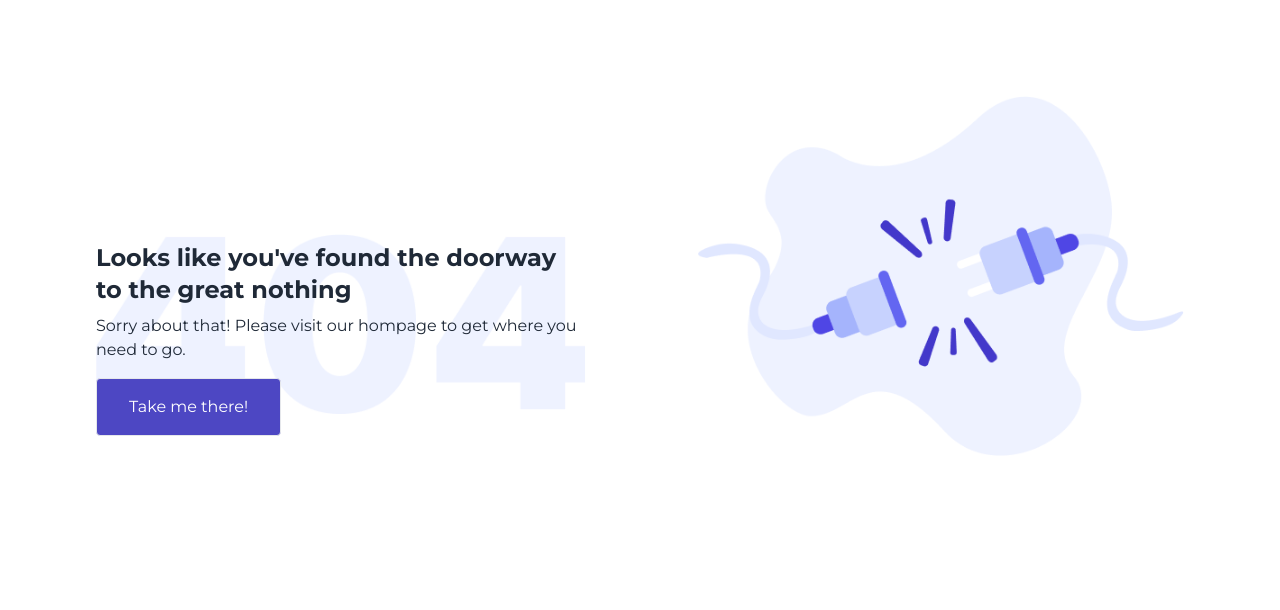
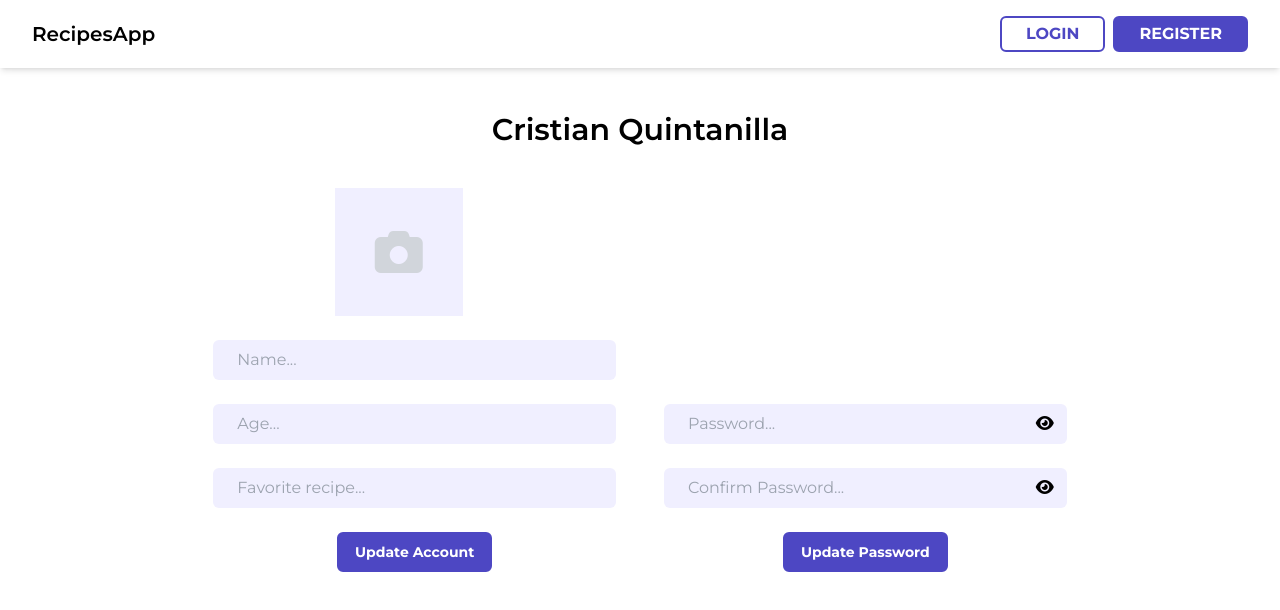
Before and after one commit to cristian-quintanilla/recipes-app-frontend, a React (Vite) app: page /me in a window 1280 px wide. Shown: the top 610 px of the page. Built offline with nearby package versions, Linux system fonts and the light colour scheme.

Commit message:
styles: profile

```diff
--- /dev/null
+++ b/src/pages/user/Profile.jsx
@@ -0,0 +1,100 @@
+import { useState } from 'react';
+import { Header } from '../../components/Header';
+
+export const Profile = () => {
+  const [ show, setShow ] = useState(false);
+
+  return (
+    <main className="h-screen flex flex-col">
+      <Header></Header>
+
+      <section className="mt-28 pb-10">
+        <div className="flex flex-col gap-8 lg:gap-10 w-11/12 lg:w-10/12 xl:w-8/12 mx-auto">
+          <h2 className="font-semibold text-2xl xl:text-3xl text-center">
+            Cristian Quintanilla
+          </h2>
+
+          <div className="flex flex-col lg:flex-row gap-4 lg:gap-12">
+            <div className="flex-1 flex flex-col gap-6">
+              <div className="w-40 mx-auto">
+                <div
+                  className="bg-white-purple hover:opacity-80 flex flex-col justify-center items-center w-32 h-32 p-4 cursor-pointer"
+                >
+                  <i class="fa-solid fa-camera text-5xl text-gray-300"></i>
+                </div>
+              </div>
+
+              <input
+                className="bg-white-purple py-2 px-6 outline-none rounded-md"
+                type="text"
+                placeholder="Name..."
+              />
+
+              <input
+                className="bg-white-purple py-2 px-6 outline-none rounded-md"
+                type="number"
+                placeholder="Age..."
+              />
+
+              <input
+                className="bg-white-purple py-2 px-6 outline-none rounded-md"
+                type="text"
+                placeholder="Favorite recipe..."
+              />
+
+              <div className="flex justify-center">
+                <button
+                  type="button"
+                  className="text-sm bg-dark-purple border-2 border-dark-purple px-4 py-2 rounded-md text-white font-bold"
+                >
+                  Update Account
+                </button>
+              </div>
+            </div>
+
+            <div className="flex-1 flex flex-col justify-end gap-6">
+              <div>
+                <input
+                  className="bg-white-purple py-2 px-6 outline-none rounded-md w-full"
+                  type={ show ? "text" : "password" }
+                  placeholder="Password..."
+                  id="password"
+                  name="password"
+                />
+
+                <span
+                  className={ `-ml-8 z-10 fa fa-fw cursor-pointer ${ show ? 'fa-eye-slash' : 'fa-eye' }` }
+                  onClick={ () => setShow(!show) }
+                ></span>
+              </div>
+
+              <div>
+                <input
+                  className="bg-white-purple py-2 px-6 outline-none rounded-md w-full"
+                  type={ show ? "text" : "password" }
+                  placeholder="Confirm Password..."
+                  id="password"
+                  name="password"
+                />
+
+                <span
+                  className={ `-ml-8 z-10 fa fa-fw cursor-pointer ${ show ? 'fa-eye-slash' : 'fa-eye' }` }
+                  onClick={ () => setShow(!show) }
+                ></span>
+              </div>
+
+              <div className="flex justify-center">
+                <button
+                  type="button"
+                  className="text-sm bg-dark-purple border-2 border-dark-purple px-4 py-2 rounded-md text-white font-bold"
+                >
+                  Update Password
+                </button>
+              </div>
+            </div>
+          </div>
+        </div>
+      </section>
+    </main>
+  );
+};
--- a/src/routes/Router.jsx
+++ b/src/routes/Router.jsx
@@ -1,6 +1,7 @@
 import { Routes, Route } from 'react-router-dom';
 
 import PrivateRoute from '../routes/PrivateRoute';
+import { Profile } from '../pages/user/Profile';
 import { CreateRecipe, Landing, Login, NotFound, Recipe, Register, SearchRecipes } from '../pages';
 
 const Router = () => {
@@ -16,7 +17,8 @@ const Router = () => {
       {/* Private Routes */}
       <Route path="/create" element={ <PrivateRoute children={ <CreateRecipe /> } /> } />
       {/* TODO: */}
-      {/* <Route path='/me' element={ <PrivateRoute children={ <Profile /> } /> } /> */}
+      <Route path='/me' element={ <PrivateRoute children={ <Profile /> } /> } />
+      {/* <Route path='/recipes' element={ <PrivateRoute children={ <MyRecipes /> } /> } /> */}
 
       {/* No Match */}
       <Route path="*" element={ <NotFound /> } />
```
